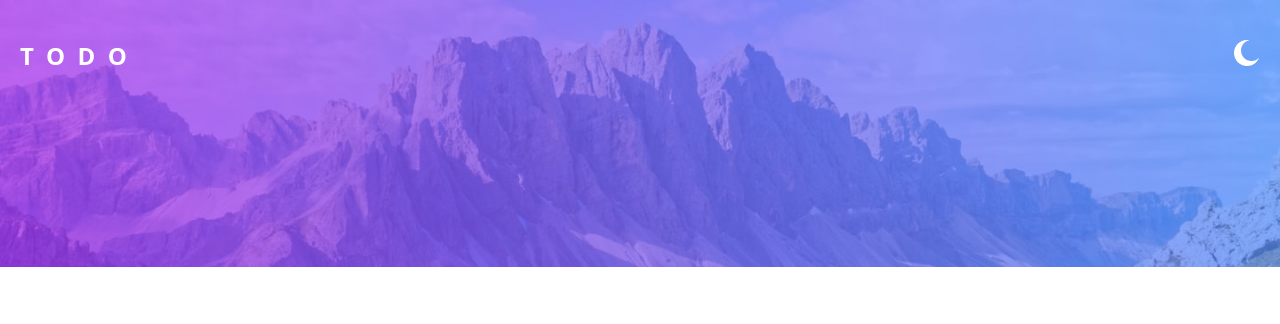
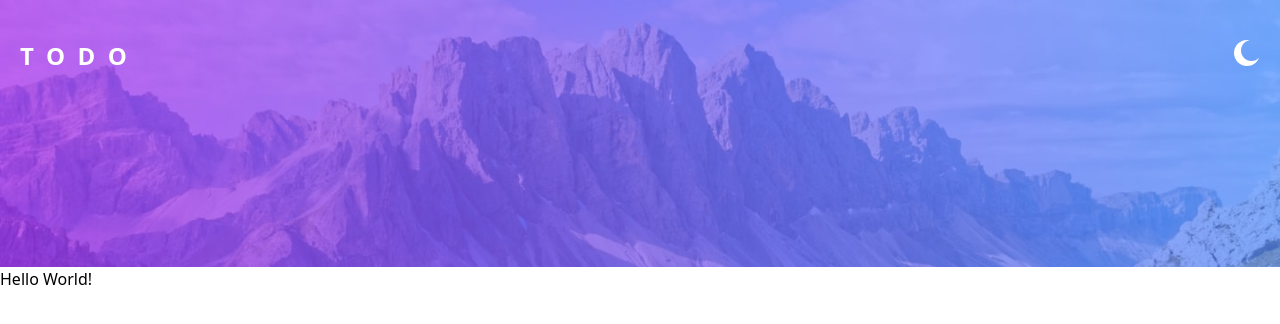
Before and after one commit to SeyBoo/todo-app, a Next.js app: page / in a window 1280 px wide. Shown: the top 324 px of the page. Built offline with nearby package versions, Linux system fonts and the light colour scheme.

Commit message:
Create a base layout

```diff
--- /dev/null
+++ b/common/layout/baseLayout.tsx
@@ -0,0 +1,19 @@
+import React, {FunctionComponent, PropsWithChildren} from "react";
+import Nav from "../components/Nav";
+
+export const BaseLayout: FunctionComponent<PropsWithChildren> = (
+    {
+      children,
+    }
+) => {
+  return (
+      <>
+        <Nav/>
+        <main>
+          {children}
+        </main>
+      </>
+  )
+}
+
+export default BaseLayout;
--- a/pages/index.tsx
+++ b/pages/index.tsx
@@ -1,10 +1,13 @@
-import type { NextPage } from 'next'
+import type {NextPage} from 'next'
 import React from "react";
-import Nav from "../common/components/Nav";
+import ItemsList from "../module/todo/component/itemsList";
+import BaseLayout from "../common/layout/baseLayout";
 
 const Home: NextPage = () => {
   return (
-      <Nav />
+      <BaseLayout>
+         <p>Hello World!</p>
+      </BaseLayout>
   );
 }
 
```
